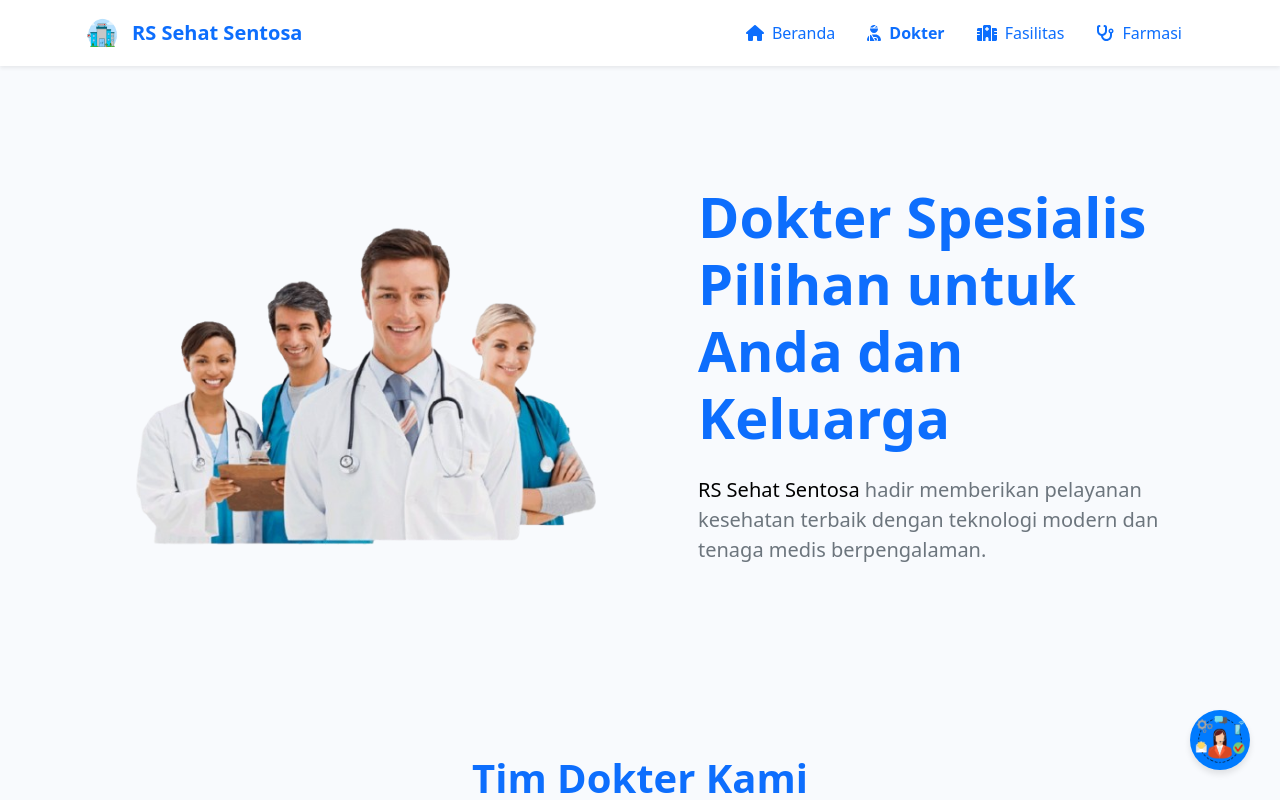
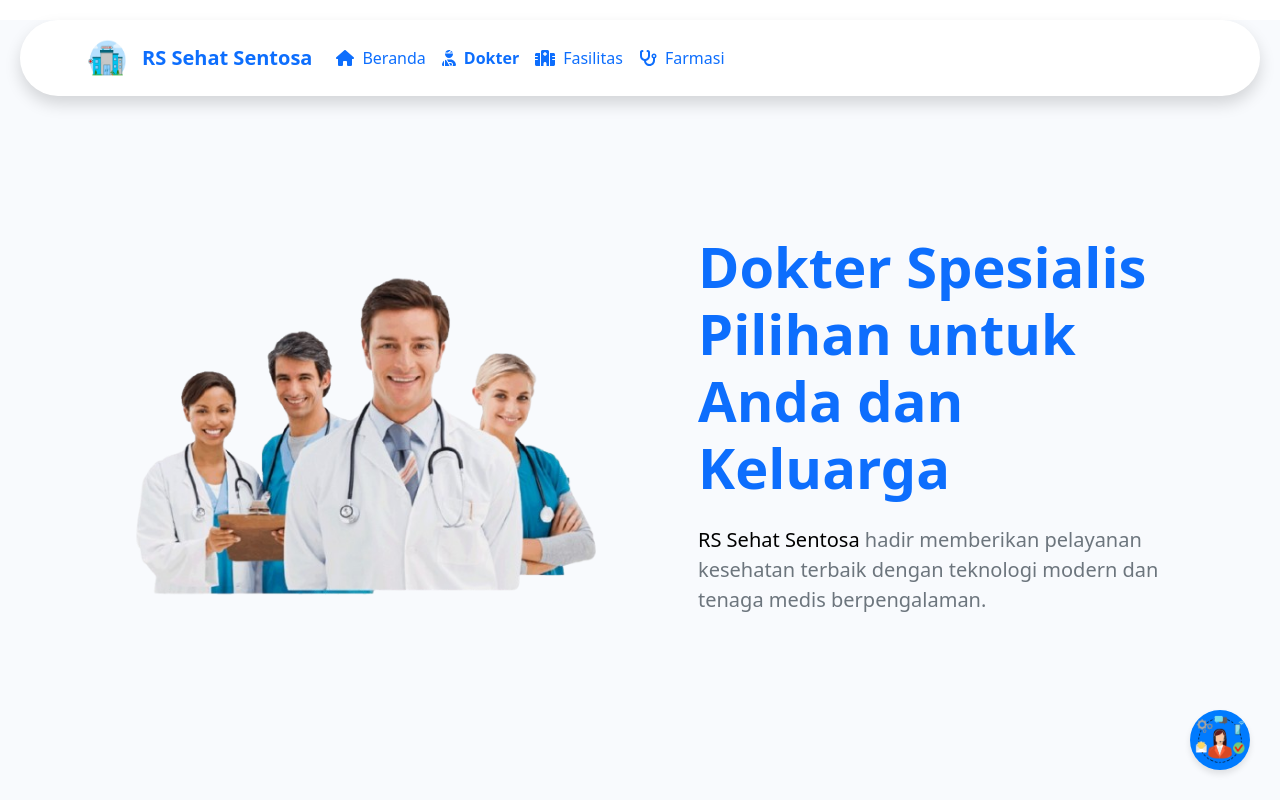
Before and after one commit to Kafabi0/rs, a React (Vite) app: page /dokter in a window 1280 px wide. Shown: the top 800 px of the page. Built offline with nearby package versions, Linux system fonts and the light colour scheme.

Commit message:
responsive

```diff
--- a/src/components/Navbar.jsx
+++ b/src/components/Navbar.jsx
@@ -20,38 +20,39 @@ export default function Navbar() {
   };
 
   return (
-    <nav className="navbar navbar-expand-lg navbar-light bg-white shadow-sm sticky-top">
+    <nav
+      className="navbar navbar-expand-lg navbar-light bg-white shadow sticky-top"
+      style={{ borderRadius: "50px", margin: "20px" }}
+    >
       <div className="container">
-        {/* Logo */}
         <Link to="/" className="navbar-brand d-flex align-items-center">
           <img
             src="../assets/rs1.png"
             alt="logo rs"
-            style={{ width: "40px", height: "40px", marginRight: "10px" }}
+            style={{ width: "50px", height: "50px", marginRight: "10px" }}
           />
           <span className="fw-bold text-primary">RS Sehat Sentosa</span>
         </Link>
 
-        {/* Hamburger button */}
         <button
           className="navbar-toggler"
           type="button"
           data-bs-toggle="collapse"
-          data-bs-target="#navbarNavAltMarkup"
-          aria-controls="navbarNavAltMarkup"
+          data-bs-target="#navbarNav"
+          aria-controls="navbarNav"
           aria-expanded="false"
           aria-label="Toggle navigation"
         >
           <span className="navbar-toggler-icon"></span>
         </button>
 
-        {/* Navigasi */}
-        <div className="collapse navbar-collapse" id="navbarNavAltMarkup">
-          <div className="navbar-nav ms-auto align-items-lg-center">
+        <div className="collapse navbar-collapse justify-content-between" id="navbarNav">
+          <ul className="navbar-nav mb-2 mb-lg-0">
+            <li className="nav-item">
               <NavLink
                 to="/"
                 className={({ isActive }) =>
-                `nav-link d-flex align-items-center mx-lg-2 ${
+                  `nav-link d-flex align-items-center ${
                     isActive ? "fw-bold text-primary" : "text-primary"
                   }`
                 }
@@ -59,11 +60,13 @@ export default function Navbar() {
                 <FontAwesomeIcon icon={faHouse} className="me-2" />
                 Beranda
               </NavLink>
+            </li>
 
+            <li className="nav-item">
               <NavLink
                 to="/dokter"
                 className={({ isActive }) =>
-                `nav-link d-flex align-items-center mx-lg-2 ${
+                  `nav-link d-flex align-items-center ${
                     isActive ? "fw-bold text-primary" : "text-primary"
                   }`
                 }
@@ -71,11 +74,13 @@ export default function Navbar() {
                 <FontAwesomeIcon icon={faUserInjured} className="me-2" />
                 Dokter
               </NavLink>
+            </li>
 
+            <li className="nav-item">
               <NavLink
                 to="/fasilitas"
                 className={({ isActive }) =>
-                `nav-link d-flex align-items-center mx-lg-2 ${
+                  `nav-link d-flex align-items-center ${
                     isActive ? "fw-bold text-primary" : "text-primary"
                   }`
                 }
@@ -83,11 +88,13 @@ export default function Navbar() {
                 <FontAwesomeIcon icon={faHospital} className="me-2" />
                 Fasilitas
               </NavLink>
+            </li>
 
+            <li className="nav-item">
               <NavLink
                 to="/farmasi"
                 className={({ isActive }) =>
-                `nav-link d-flex align-items-center mx-lg-2 ${
+                  `nav-link d-flex align-items-center ${
                     isActive ? "fw-bold text-primary" : "text-primary"
                   }`
                 }
@@ -95,18 +102,20 @@ export default function Navbar() {
                 <FontAwesomeIcon icon={faStethoscope} className="me-2" />
                 Farmasi
               </NavLink>
+            </li>
+          </ul>
 
-            {/* Logout hanya muncul jika login */}
           {token && (
+            <div className="text-end">
               <button
+                className="btn btn-outline-danger text-primary d-flex align-items-center"
                 onClick={handleLogout}
-                className="btn btn-outline-danger text-primary d-flex align-items-center mx-lg-2 mt-2 mt-lg-0"
               >
                 <FontAwesomeIcon icon={faSignOutAlt} className="me-2" />
                 Logout
               </button>
+            </div>
           )}
-          </div>
         </div>
       </div>
     </nav>
```
Lines whose indentation alone changed are shown as unchanged.
